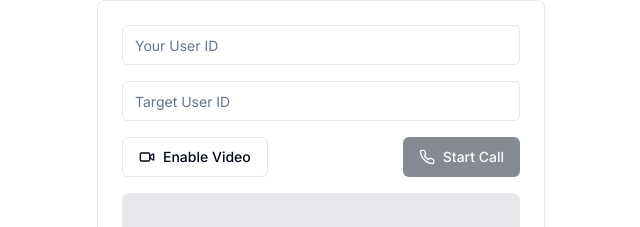
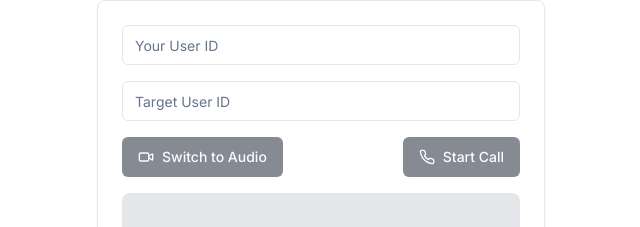
Before and after one commit to yargote-nn/go-test, a Next.js app in the folder frontend/: page /calls in a window 1280 px wide. Shown: the top 227 px of the page, without its empty margins (319-959 px from the left). Built offline with nearby package versions, Linux system fonts and the light colour scheme; no server answers; sample sign-in values are in the browser's storage.

Commit message:
feat: switch between video and audio calls

```diff
--- a/frontend/src/app/calls/page.tsx
+++ b/frontend/src/app/calls/page.tsx
@@ -3,18 +3,19 @@
 import { Button } from "@/components/ui/button";
 import { Card, CardContent } from "@/components/ui/card";
 import { Input } from "@/components/ui/input";
-import { Phone, Video, X } from "lucide-react";
+import { Mic, Phone, Video, X } from "lucide-react";
 import { useRouter } from "next/navigation";
 import { useEffect, useRef, useState } from "react";
 import Peer from "simple-peer";
 
 type CallStatus = "idle" | "calling" | "incomingCall" | "connected";
+type MediaType = "video" | "audio";
 
 export default function Calls() {
 	const [userId, setUserId] = useState("");
 	const [targetId, setTargetId] = useState("");
 	const [callStatus, setCallStatus] = useState<CallStatus>("idle");
-	const [isVideoEnabled, setIsVideoEnabled] = useState(false);
+	const [mediaType, setMediaType] = useState<MediaType>("video");
 	const [incomingCallFrom, setIncomingCallFrom] = useState("");
 	const [token, setToken] = useState("");
 	const [signal, setSignal] = useState("");
@@ -23,6 +24,7 @@ export default function Calls() {
 	const peerRef = useRef<Peer.Instance | null>(null);
 	const localVideoRef = useRef<HTMLVideoElement>(null);
 	const remoteVideoRef = useRef<HTMLVideoElement>(null);
+	const streamRef = useRef<MediaStream | null>(null);
 
 	const router = useRouter();
 
@@ -81,8 +83,9 @@ export default function Calls() {
 
 	const startCall = (isAccepting = false) => {
 		navigator.mediaDevices
-			.getUserMedia({ video: isVideoEnabled, audio: true })
+			.getUserMedia({ video: mediaType === "video", audio: true })
 			.then((stream) => {
+				streamRef.current = stream;
 				if (localVideoRef.current) {
 					localVideoRef.current.srcObject = stream;
 				}
@@ -121,7 +124,6 @@ export default function Calls() {
 	};
 
 	const declineCall = () => {
-		console.log("Declining call", incomingCallFrom);
 		sendMessage({
 			type: "end",
 			to: incomingCallFrom,
@@ -135,23 +137,9 @@ export default function Calls() {
 		if (peerRef.current) {
 			peerRef.current.destroy();
 		}
-		if (
-			localVideoRef.current &&
-			localVideoRef.current.srcObject instanceof MediaStream
-		) {
+		if (streamRef.current) {
 			// biome-ignore lint/complexity/noForEach: <explanation>
-			localVideoRef.current.srcObject
-				.getTracks()
-				.forEach((track) => track.stop());
-		}
-		if (
-			remoteVideoRef.current &&
-			remoteVideoRef.current.srcObject instanceof MediaStream
-		) {
-			// biome-ignore lint/complexity/noForEach: <explanation>
-			remoteVideoRef.current.srcObject
-				.getTracks()
-				.forEach((track) => track.stop());
+			streamRef.current.getTracks().forEach((track) => track.stop());
 		}
 		const message = {
 			type: "end",
@@ -163,6 +151,33 @@ export default function Calls() {
 		}
 		setCallStatus("idle");
 		setIncomingCallFrom("");
+	};
+
+	const toggleMediaType = () => {
+		const newMediaType = mediaType === "video" ? "audio" : "video";
+		setMediaType(newMediaType);
+
+		if (streamRef.current) {
+			// biome-ignore lint/complexity/noForEach: <explanation>
+			streamRef.current.getTracks().forEach((track) => track.stop());
+		}
+
+		navigator.mediaDevices
+			.getUserMedia({ video: newMediaType === "video", audio: true })
+			.then((newStream) => {
+				streamRef.current = newStream;
+				if (localVideoRef.current) {
+					localVideoRef.current.srcObject = newStream;
+				}
+				if (peerRef.current) {
+					peerRef.current.replaceTrack(
+						peerRef.current.streams[0].getVideoTracks()[0],
+						newStream.getVideoTracks()[0],
+						peerRef.current.streams[0],
+					);
+				}
+			})
+			.catch((err) => console.error("Error toggling media type:", err));
 	};
 
 	return (
@@ -183,11 +198,21 @@ export default function Calls() {
 					/>
 					<div className="flex justify-between">
 						<Button
-							onClick={() => setIsVideoEnabled(!isVideoEnabled)}
-							variant={isVideoEnabled ? "default" : "outline"}
+							onClick={toggleMediaType}
+							variant={mediaType === "video" ? "default" : "outline"}
+							disabled={callStatus !== "connected"}
 						>
-							<Video className="mr-2 h-4 w-4" />
-							{isVideoEnabled ? "Disable Video" : "Enable Video"}
+							{mediaType === "video" ? (
+								<>
+									<Video className="mr-2 h-4 w-4" />
+									Switch to Audio
+								</>
+							) : (
+								<>
+									<Mic className="mr-2 h-4 w-4" />
+									Switch to Video
+								</>
+							)}
 						</Button>
 						{callStatus === "idle" && (
 							<Button onClick={() => startCall()} disabled={!targetId}>
@@ -213,13 +238,14 @@ export default function Calls() {
 					<div className="relative w-full aspect-video bg-gray-200 rounded-lg overflow-hidden">
 						{callStatus === "connected" && (
 							<>
-								{/* biome-ignore lint/a11y/useMediaCaption: <explanation> */}
 								<video
 									ref={remoteVideoRef}
 									autoPlay
 									playsInline
 									className="absolute inset-0 w-full h-full object-cover"
-								/>
+								>
+									<track kind="captions" />
+								</video>
 								<video
 									ref={localVideoRef}
 									autoPlay
```
